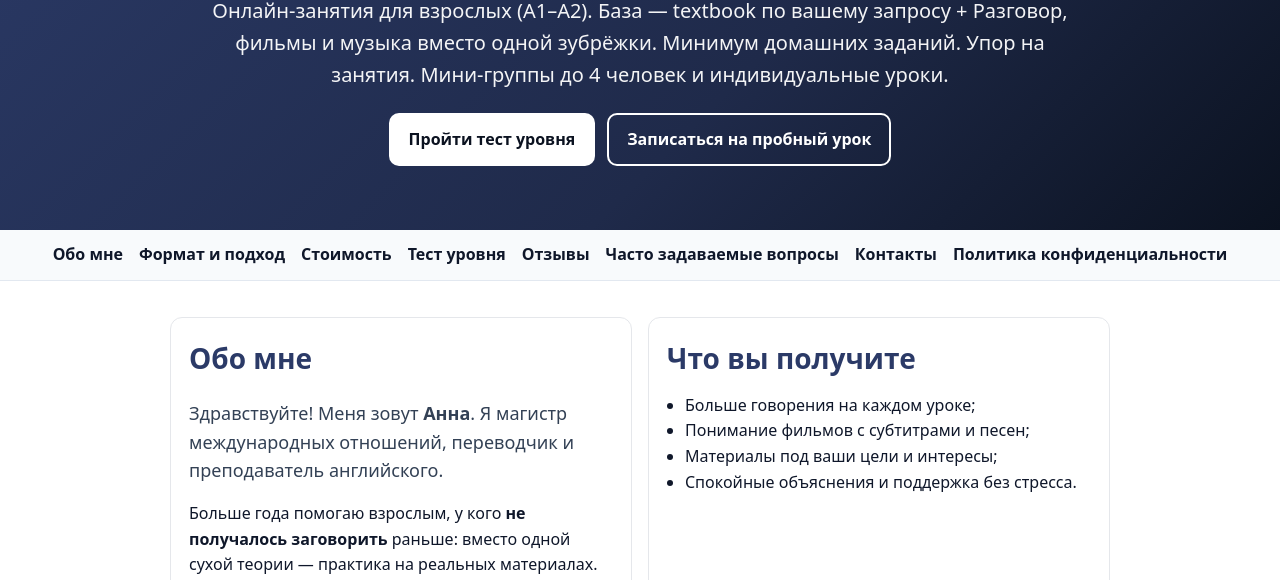
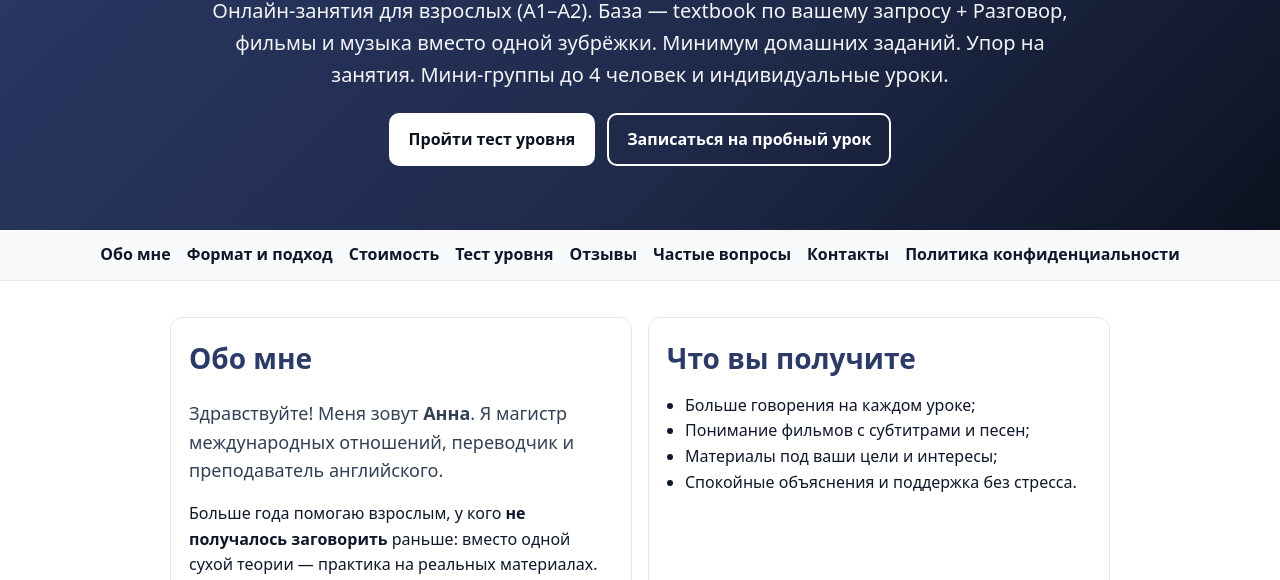
Before and after one commit to AndrievichAnna/English-tutor-Hanna, a plain HTML site: page index.html in a window 1280 px wide. Shown: the part 220-800 px from the top of the page. Drawn offline with Linux system fonts and the light colour scheme.

Commit message:
Update index.html

```diff
--- a/index.html
+++ b/index.html
@@ -86,7 +86,7 @@
   <a href="#pricing">Стоимость</a>
   <a href="#test">Тест уровня</a>
   <a href="#reviews">Отзывы</a>
-  <a href="#faq">Часто задаваемые вопросы</a>
+  <a href="#faq">Частые вопросы</a>
   <a href="#contacts">Контакты</a>
   <a href="#privacy">Политика конфиденциальности</a>
 </nav>
```
